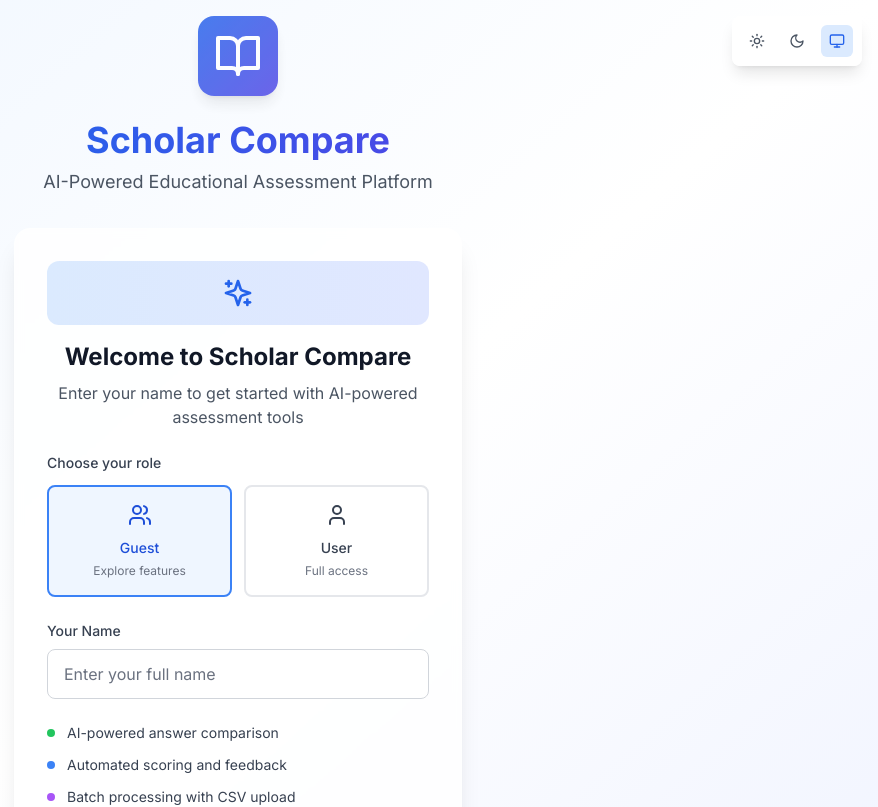
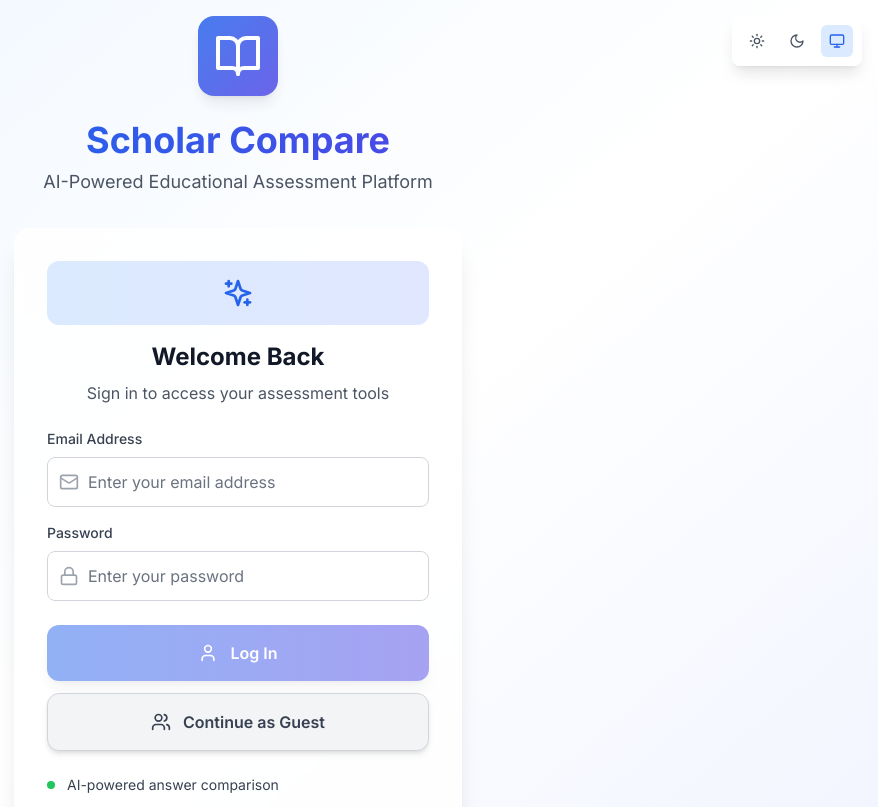
Before and after one commit to areebzahir/Scholarly-Compare, a React (Vite) app in the folder frontend/: page /login in a window 1280 px wide. Shown: the top 807 px of the page, without its empty margins (402-1280 px from the left). Built offline with nearby package versions, Linux system fonts and the light colour scheme.

Commit message:
Simplified Login Page with Email/Password and Two Buttons

```diff
--- a/frontend/src/pages/Login.tsx
+++ b/frontend/src/pages/Login.tsx
@@ -4,39 +4,65 @@ import { useAuth } from '../contexts/AuthContext';
 import { useTheme } from '../contexts/ThemeContext';
 import {
   BookOpen,
-  Users,
-  User,
+  Mail,
+  Lock,
   Moon,
   Sun,
   Monitor,
-  ArrowRight,
-  Sparkles
+  Sparkles,
+  User,
+  Users
 } from 'lucide-react';
 
 const Login: React.FC = () => {
-  const { loginAsGuest } = useAuth();
+  const { loginAsGuest, updateUserProfile } = useAuth();
   const { theme, setTheme } = useTheme();
   const navigate = useNavigate();
-  const [name, setName] = useState('');
-  const [loginType, setLoginType] = useState<'guest' | 'user'>('guest');
+  const [email, setEmail] = useState('');
+  const [password, setPassword] = useState('');
+  const [loading, setLoading] = useState(false);
+  const [error, setError] = useState('');
 
   const handleLogin = async () => {
-    if (!name.trim()) {
-      alert('Please enter your name');
+    if (!email.trim() || !password.trim()) {
+      setError('Please enter both email and password');
       return;
     }
 
+    setLoading(true);
+    setError('');
+
     try {
       await loginAsGuest();
-      // Update the user name after login
-      const userData = JSON.parse(localStorage.getItem('eduassess_user') || '{}');
-      userData.name = name.trim();
-      userData.role = loginType;
-      localStorage.setItem('eduassess_user', JSON.stringify(userData));
+      // Update the user with the provided email
+      await updateUserProfile({
+        email: email.trim(),
+        name: email.split('@')[0] || 'User', // Use part before @ as name
+        role: 'user'
+      });
 
       navigate('/dashboard');
     } catch (error) {
       console.error('Login failed:', error);
+      setError('Login failed. Please try again.');
+    } finally {
+      setLoading(false);
+    }
+  };
+
+  const handleGuestLogin = async () => {
+    setLoading(true);
+    setError('');
+
+    try {
+      await loginAsGuest();
+      // Keep default guest settings
+      navigate('/dashboard');
+    } catch (error) {
+      console.error('Guest login failed:', error);
+      setError('Guest login failed. Please try again.');
+    } finally {
+      setLoading(false);
     }
   };
 
@@ -91,69 +117,82 @@ const Login: React.FC = () => {
               <Sparkles className="h-8 w-8 text-blue-600 dark:text-blue-400 mx-auto" />
             </div>
             <h2 className="text-2xl font-bold text-gray-900 dark:text-white mb-2">
-              Welcome to Scholar Compare
+              Welcome Back
             </h2>
             <p className="text-gray-600 dark:text-gray-400">
-              Enter your name to get started with AI-powered assessment tools
+              Sign in to access your assessment tools
             </p>
           </div>
 
-          {/* Login Type Selection */}
-          <div className="mb-6">
-            <label className="block text-sm font-medium text-gray-700 dark:text-gray-300 mb-3">
-              Choose your role
+          {/* Error Message */}
+          {error && (
+            <div className="mb-4 bg-red-50 dark:bg-red-900/20 border border-red-200 dark:border-red-800 text-red-700 dark:text-red-400 px-4 py-3 rounded-lg text-sm">
+              {error}
+            </div>
+          )}
+
+          {/* Email Input */}
+          <div className="mb-4">
+            <label className="block text-sm font-medium text-gray-700 dark:text-gray-300 mb-2">
+              Email Address
             </label>
-            <div className="grid grid-cols-2 gap-3">
-              <button
-                type="button"
-                onClick={() => setLoginType('guest')}
-                className={`p-4 rounded-lg border-2 transition-all ${
-                  loginType === 'guest'
-                    ? 'border-blue-500 bg-blue-50 dark:bg-blue-900/20 text-blue-700 dark:text-blue-300'
-                    : 'border-gray-200 dark:border-gray-600 hover:border-gray-300 dark:hover:border-gray-500 text-gray-700 dark:text-gray-300'
-                }`}
-              >
-                <Users className="h-6 w-6 mx-auto mb-2" />
-                <span className="text-sm font-medium">Guest</span>
-                <div className="text-xs text-gray-500 dark:text-gray-400 mt-1">
-                  Explore features
-                </div>
-              </button>
-              <button
-                type="button"
-                onClick={() => setLoginType('user')}
-                className={`p-4 rounded-lg border-2 transition-all ${
-                  loginType === 'user'
-                    ? 'border-blue-500 bg-blue-50 dark:bg-blue-900/20 text-blue-700 dark:text-blue-300'
-                    : 'border-gray-200 dark:border-gray-600 hover:border-gray-300 dark:hover:border-gray-500 text-gray-700 dark:text-gray-300'
-                }`}
-              >
-                <User className="h-6 w-6 mx-auto mb-2" />
-                <span className="text-sm font-medium">User</span>
-                <div className="text-xs text-gray-500 dark:text-gray-400 mt-1">
-                  Full access
-                </div>
-              </button>
+            <div className="relative">
+              <Mail className="h-5 w-5 text-gray-400 absolute left-3 top-1/2 transform -translate-y-1/2" />
+              <input
+                type="email"
+                value={email}
+                onChange={(e) => setEmail(e.target.value)}
+                placeholder="Enter your email address"
+                className="w-full pl-10 pr-4 py-3 border border-gray-300 dark:border-gray-600 rounded-lg focus:ring-2 focus:ring-blue-500 focus:border-blue-500 bg-white/50 dark:bg-gray-700/50 text-gray-900 dark:text-white placeholder-gray-500 dark:placeholder-gray-400 transition-all duration-200"
+                disabled={loading}
+              />
             </div>
           </div>
 
-          {/* Name Input */}
+          {/* Password Input */}
           <div className="mb-6">
             <label className="block text-sm font-medium text-gray-700 dark:text-gray-300 mb-2">
-              Your Name
+              Password
             </label>
-            <input
-              type="text"
-              value={name}
-              onChange={(e) => setName(e.target.value)}
-              placeholder="Enter your full name"
-              className="w-full px-4 py-3 border border-gray-300 dark:border-gray-600 rounded-lg focus:ring-2 focus:ring-blue-500 focus:border-blue-500 bg-white/50 dark:bg-gray-700/50 text-gray-900 dark:text-white placeholder-gray-500 dark:placeholder-gray-400 transition-all duration-200"
-              onKeyPress={(e) => e.key === 'Enter' && handleLogin()}
-            />
+            <div className="relative">
+              <Lock className="h-5 w-5 text-gray-400 absolute left-3 top-1/2 transform -translate-y-1/2" />
+              <input
+                type="password"
+                value={password}
+                onChange={(e) => setPassword(e.target.value)}
+                placeholder="Enter your password"
+                className="w-full pl-10 pr-4 py-3 border border-gray-300 dark:border-gray-600 rounded-lg focus:ring-2 focus:ring-blue-500 focus:border-blue-500 bg-white/50 dark:bg-gray-700/50 text-gray-900 dark:text-white placeholder-gray-500 dark:placeholder-gray-400 transition-all duration-200"
+                disabled={loading}
+                onKeyPress={(e) => e.key === 'Enter' && handleLogin()}
+              />
+            </div>
+          </div>
+
+          {/* Login Buttons */}
+          <div className="space-y-3">
+            {/* Login Button */}
+            <button
+              onClick={handleLogin}
+              disabled={loading || !email.trim() || !password.trim()}
+              className="w-full bg-gradient-to-r from-blue-600 to-indigo-600 text-white py-4 px-6 rounded-xl font-semibold hover:from-blue-700 hover:to-indigo-700 focus:outline-none focus:ring-2 focus:ring-blue-500 focus:ring-offset-2 dark:focus:ring-offset-gray-800 transition-all duration-200 flex items-center justify-center space-x-3 group shadow-lg hover:shadow-xl transform hover:scale-[1.02] disabled:opacity-50 disabled:cursor-not-allowed disabled:transform-none"
+            >
+              <User className="h-5 w-5" />
+              <span>{loading ? 'Signing In...' : 'Log In'}</span>
+            </button>
+
+            {/* Continue as Guest Button */}
+            <button
+              onClick={handleGuestLogin}
+              disabled={loading}
+              className="w-full bg-gray-100 dark:bg-gray-700 text-gray-700 dark:text-gray-300 py-4 px-6 rounded-xl font-semibold hover:bg-gray-200 dark:hover:bg-gray-600 focus:outline-none focus:ring-2 focus:ring-gray-500 focus:ring-offset-2 dark:focus:ring-offset-gray-800 transition-all duration-200 flex items-center justify-center space-x-3 group shadow-md hover:shadow-lg transform hover:scale-[1.02] disabled:opacity-50 disabled:cursor-not-allowed disabled:transform-none border border-gray-300 dark:border-gray-600"
+            >
+              <Users className="h-5 w-5" />
+              <span>{loading ? 'Loading...' : 'Continue as Guest'}</span>
+            </button>
           </div>
 
           {/* Features List */}
-          <div className="space-y-3 mb-6">
+          <div className="mt-6 space-y-3">
             <div className="flex items-center space-x-3 text-sm text-gray-700 dark:text-gray-300">
               <div className="w-2 h-2 bg-green-500 rounded-full"></div>
               <span>AI-powered answer comparison</span>
@@ -171,23 +210,12 @@ const Login: React.FC = () => {
               <span>Export results and analytics</span>
             </div>
           </div>
-
-          {/* Login Button */}
-          <button
-            onClick={handleLogin}
-            disabled={!name.trim()}
-            className="w-full bg-gradient-to-r from-blue-600 to-indigo-600 text-white py-4 px-6 rounded-xl font-semibold hover:from-blue-700 hover:to-indigo-700 focus:outline-none focus:ring-2 focus:ring-blue-500 focus:ring-offset-2 dark:focus:ring-offset-gray-800 transition-all duration-200 flex items-center justify-center space-x-3 group shadow-lg hover:shadow-xl transform hover:scale-[1.02] disabled:opacity-50 disabled:cursor-not-allowed disabled:transform-none"
-          >
-            {loginType === 'guest' ? <Users className="h-5 w-5" /> : <User className="h-5 w-5" />}
-            <span>Continue as {loginType === 'guest' ? 'Guest' : 'User'}</span>
-            <ArrowRight className="h-5 w-5 group-hover:translate-x-1 transition-transform" />
-          </button>
         </div>
 
         {/* Info Card */}
         <div className="bg-gradient-to-r from-blue-50 to-indigo-50 dark:from-blue-900/20 dark:to-indigo-900/20 rounded-xl p-4 border border-blue-200 dark:border-blue-800">
           <p className="text-sm text-blue-800 dark:text-blue-300 text-center">
-            <strong>No registration required!</strong> Simply enter your name and start exploring our AI assessment tools immediately.
+            <strong>Quick Access:</strong> Use any email/password to log in, or continue as guest to explore our AI assessment tools immediately.
           </p>
         </div>
 
```
